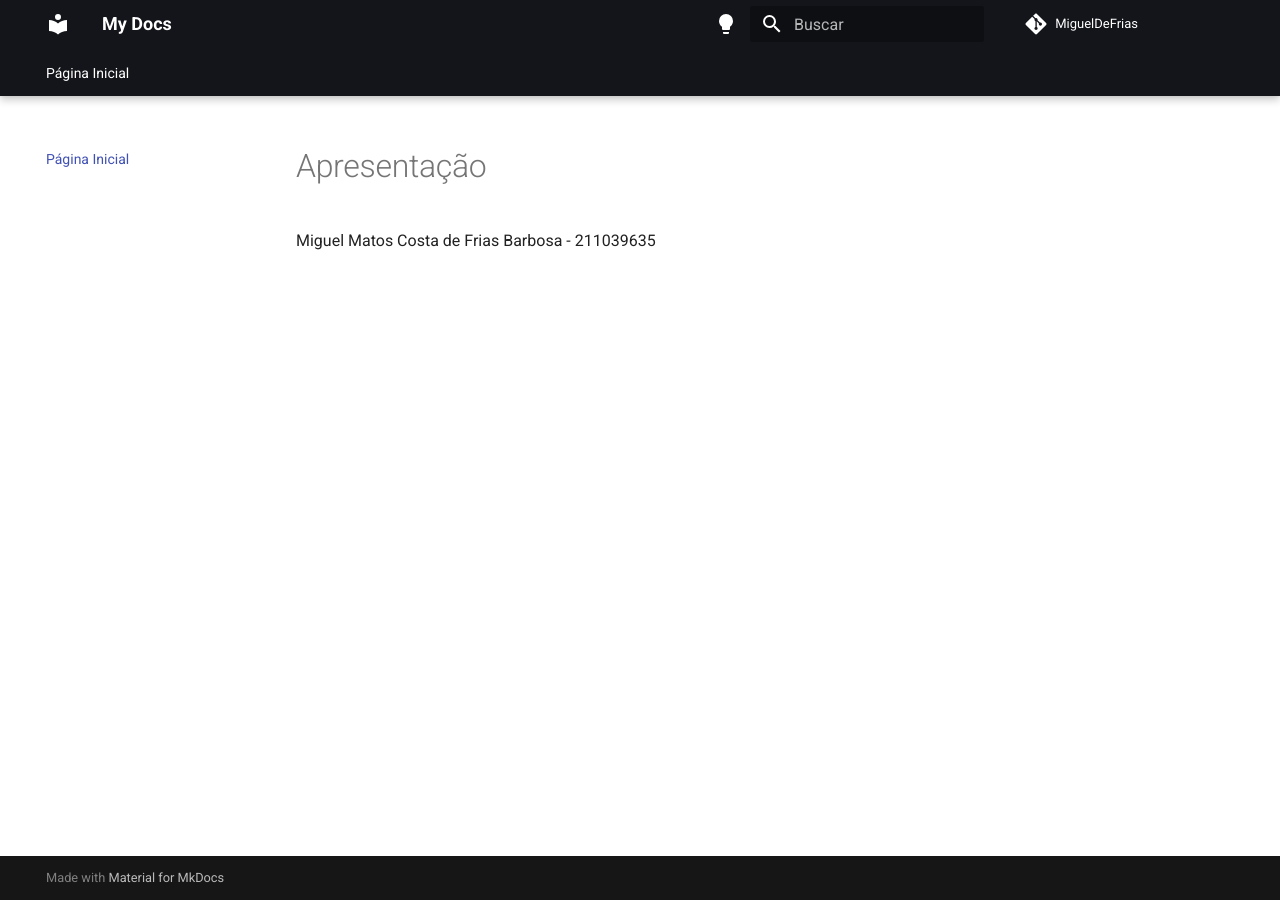
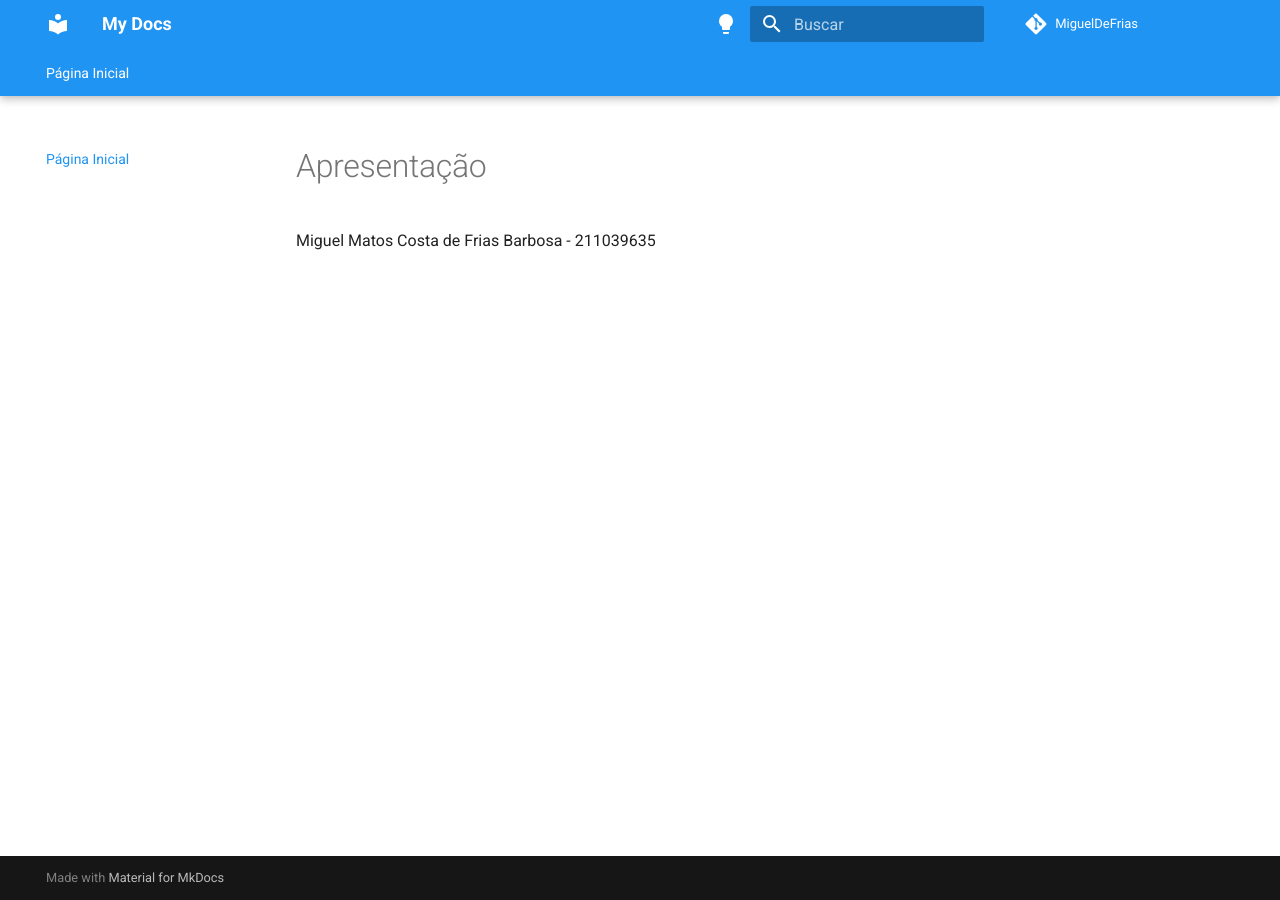
Before and after one commit to migueldefrias/MiguelDeFrias, an MkDocs documentation site: the page built from docs/index.md, in a window 1280 px wide. Built offline with MkDocs 1.6.1 and Material for MkDocs 9.7.7, drawn with Linux system fonts in a browser that asks for light colours; comment, search, counter and statistics services are not loaded.

Commit message:
arrumando

```diff
--- a/mkdocs.yml
+++ b/mkdocs.yml
@@ -20,7 +20,7 @@ theme:
       toggle:
         icon: material/lightbulb
         name: Switch to dark mode
-      primary: black
+      primary: blue
       accent: blue
     - scheme: slate
       toggle:
```
